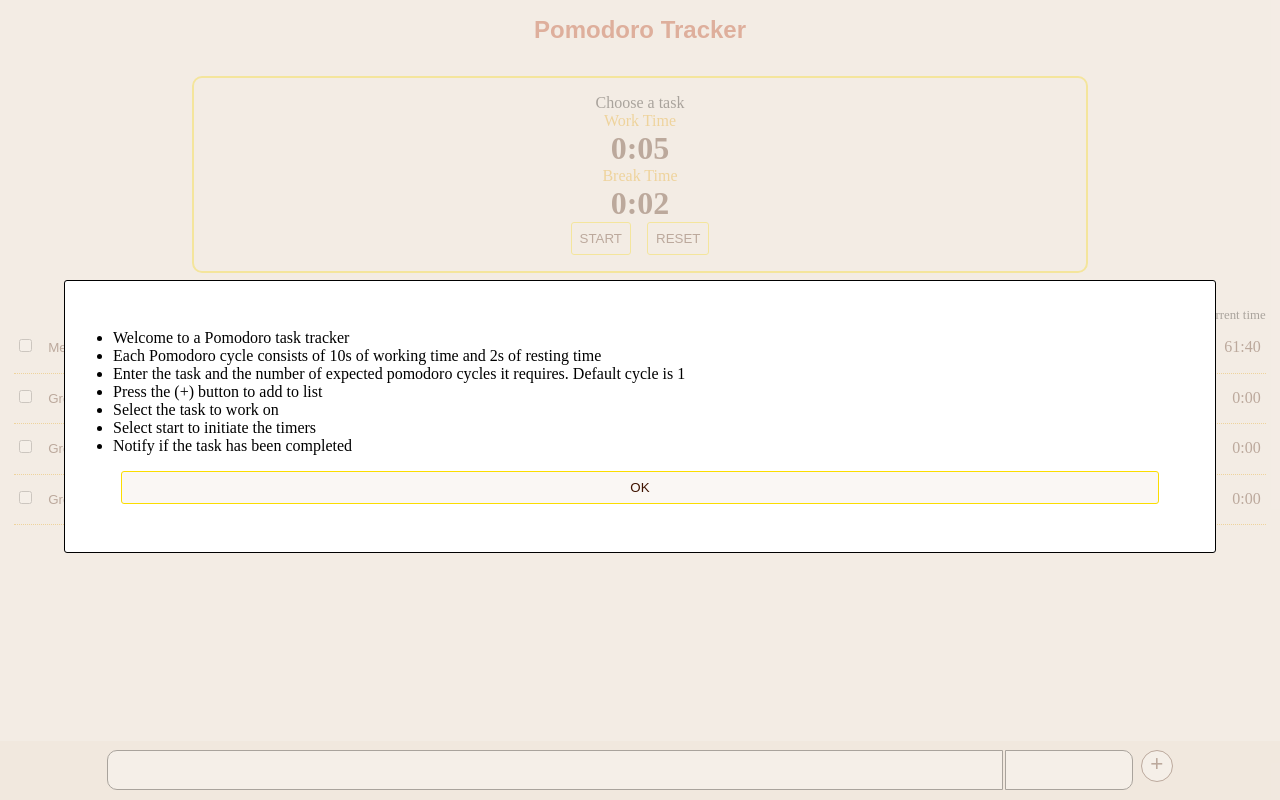
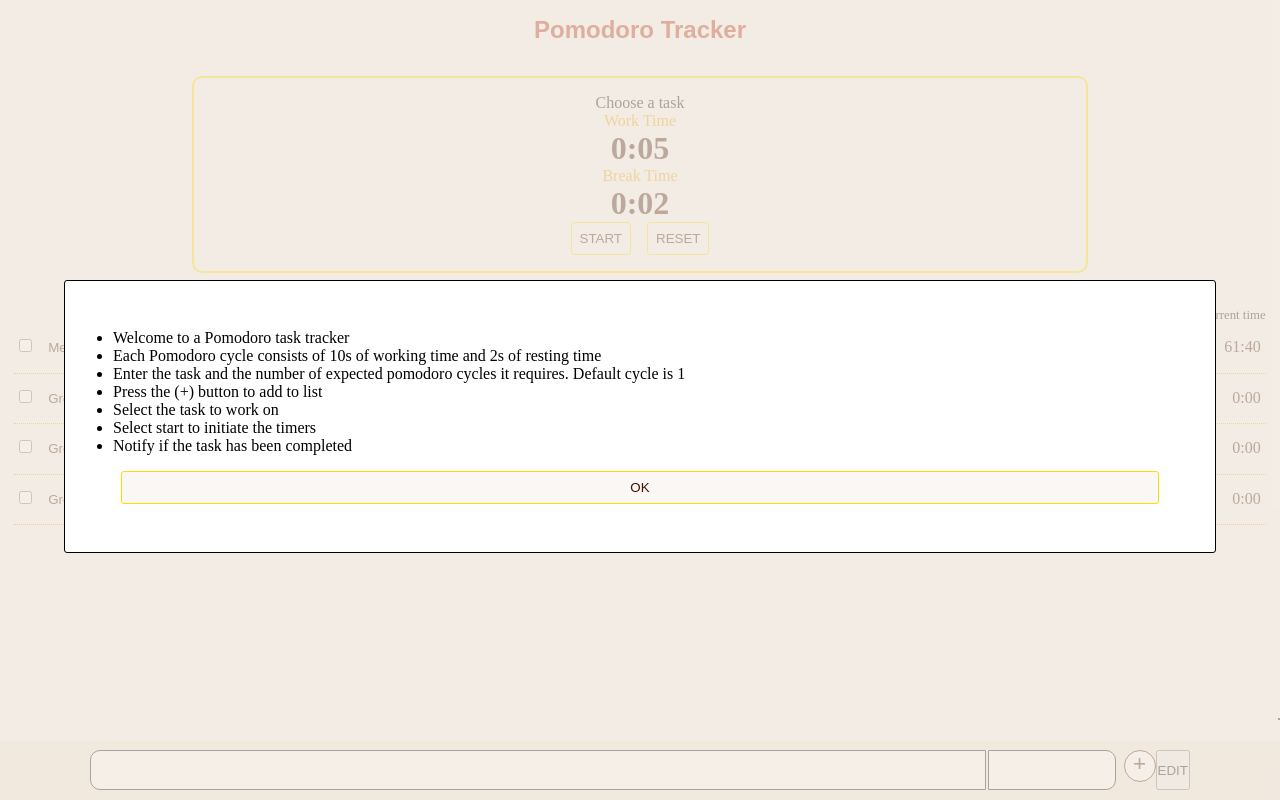
Before and after one commit to carocodingk/PomodoroTracker, a Next.js app: page / in a window 1280 px wide. Built offline with nearby package versions, Linux system fonts and the light colour scheme.

Commit message:
Added a menu component for edition and deletion of tasks and delete all function

```diff
--- /dev/null
+++ b/src/pages/editMenu.js
@@ -0,0 +1,19 @@
+function EditMenu({taskList, setTaskList}){
+  const removeAll = () => {
+    const newTaskList =[]
+    setTaskList(newTaskList)
+  }
+
+
+
+
+    return(
+    <ul>
+      <li><input type="button" value="Edit a task" onClick={()=>console.log("first")}/></li>
+      <li><input type="button" value="Remove a task" onClick={()=>console.log("second")}/></li>
+      <li><input type="button" value="Remove all" onClick={()=> removeAll()}/></li>
+    </ul>
+    );
+}
+
+export default EditMenu;
--- a/src/pages/index.js
+++ b/src/pages/index.js
@@ -21,7 +21,7 @@ export default function Home() {
   })
   const [cycleComplete, setCycleComplete] = useState(false) //state indicates when a pomodoro cycle has been completed
   const [seenInstructions, setSeenInstructions] = useState(false)
-  // const [openMenu, setOpenMenu] = useState(false);
+  const [openMenu, setOpenMenu] = useState(false);
 
   const Instructions = () => {
     return(
--- a/src/pages/newEditTask.js
+++ b/src/pages/newEditTask.js
@@ -1,10 +1,14 @@
 import { useState } from "react"
+// import EditMenu from "./editMenu"
+// import EditMenu from "./editMenu"
 
-function NewEditTask({taskKeys, setTaskKey, setTaskList}){
+function NewEditTask({taskKeys, setTaskKey, setTaskList, openMenu, setOpenMenu}){
     const [newTask, setNewTask] = useState({
       taskName: "",
       expectedCycles: "",
     })
+
+    // const [openMenu, setOpenMenu] = useState(false)
 
     //  Verifies if the input entered by user are valid: task description is not empty and
     //  assigns a default of 1 to expected number of cycles when not specified
@@ -75,6 +79,8 @@ function NewEditTask({taskKeys, setTaskKey, setTaskList}){
             inputVerification()
           }
         }/>
+        <input type="button" value="EDIT" onClick={() => setOpenMenu(!openMenu)} />
+        {/* <EditMenu /> */}
         {/* <input type="button" value="Edit" onClick={() => setOpenMenu(!openMenu)} />   s  */}
       </div>
     );
--- a/src/pages/taskManager.js
+++ b/src/pages/taskManager.js
@@ -1,10 +1,12 @@
 import { useState } from "react";
 import NewEditTask from "./newEditTask";
 import VerifyTaskCompletion from "./verifyTaskCompletion";
+import EditMenu from "./editMenu";
 
 function TaskManager({initialTasks, taskInProgress, setTaskInProgress, cycleComplete, setCycleComplete}){
     const [taskKeys, setTaskKey] = useState(4)
     const [taskList, setTaskList] = useState(initialTasks)
+    const [openMenu, setOpenMenu] = useState(false)
 
     const chooseTask = (task) => {
       if (!task.finished){
@@ -65,7 +67,15 @@ function TaskManager({initialTasks, taskInProgress, setTaskInProgress, cycleComp
             taskKeys={taskKeys}
             setTaskKey={setTaskKey}
             setTaskList={setTaskList}
+            openMenu={openMenu}
+            setOpenMenu={setOpenMenu}
           />
+        </div>
+        <div id="menu">
+          {openMenu &&
+          <EditMenu
+            taskList={taskList}
+            setTaskList={setTaskList}/>}
         </div>
         {cycleComplete &&
         <VerifyTaskCompletion
--- a/src/styles/styles.css
+++ b/src/styles/styles.css
@@ -206,3 +206,10 @@
 .rightAlign {
     text-align: right;
 }
+
+#menu {
+    position: absolute;
+    bottom: 80px;
+    right: 0;
+    border: 1px solid black;
+}
```
